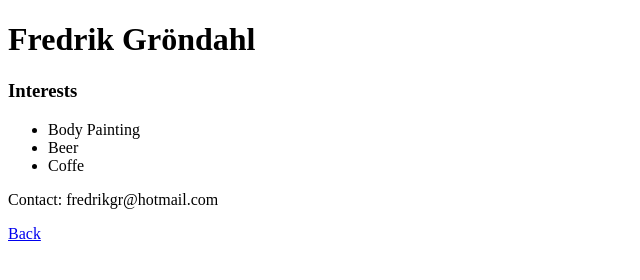
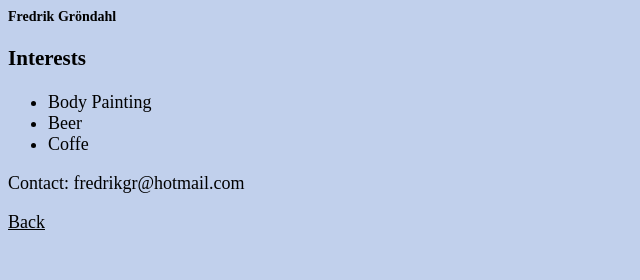
Before and after one commit to carlafalk/GruppGr-nGitFlow, a plain HTML site: page Fredrik_Grondahl.html in a window 1280 px wide. Shown: the whole page, without its empty margins (0-640 px from the left). Drawn offline with Linux system fonts and the light colour scheme.

Commit message:
Added css-code

```diff
--- a/Fredrik_Grondahl.html
+++ b/Fredrik_Grondahl.html
@@ -4,7 +4,11 @@
     <meta charset="UTF-8">
     <meta http-equiv="X-UA-Compatible" content="IE=edge">
     <meta name="viewport" content="width=device-width, initial-scale=1.0">
+    <link rel = "stylesheet" href ="fredrik.css" />
     <title>Fredrik</title>
+    <style>
+        @import url('https://fonts.googleapis.com/css2?family=VT323&display=swap');
+        </style>
 </head>
 <body>
     <h1> Fredrik Gröndahl</h1>
--- /dev/null
+++ b/fredrik.css
@@ -0,0 +1,15 @@
+
+
+body {
+    font-family: "Times New Roman", Times, serif;
+    background-color: #c1d0ec;
+    font-size: large;
+}
+
+h1 {
+    font-size: 14px;
+}
+
+a {
+    color: inherit;
+}
```
